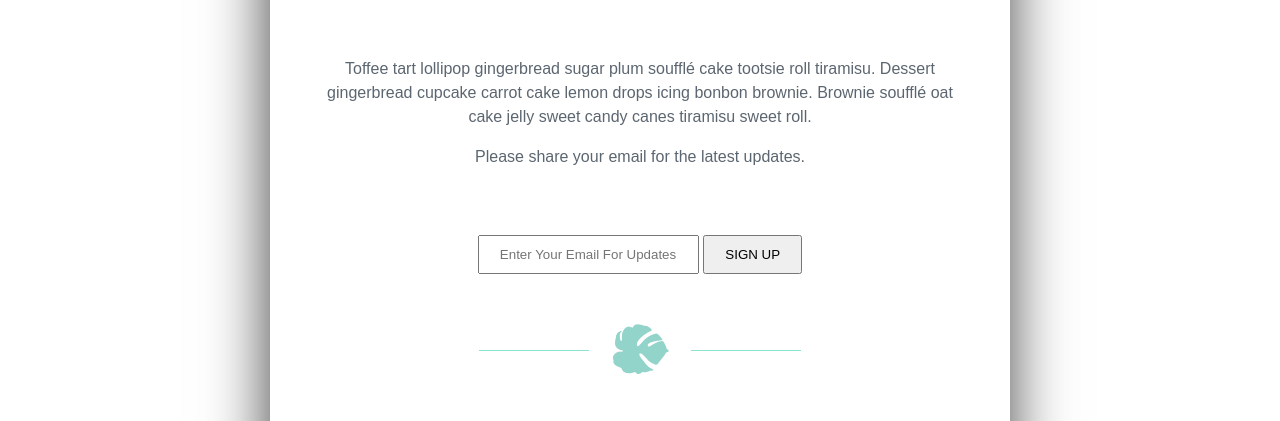
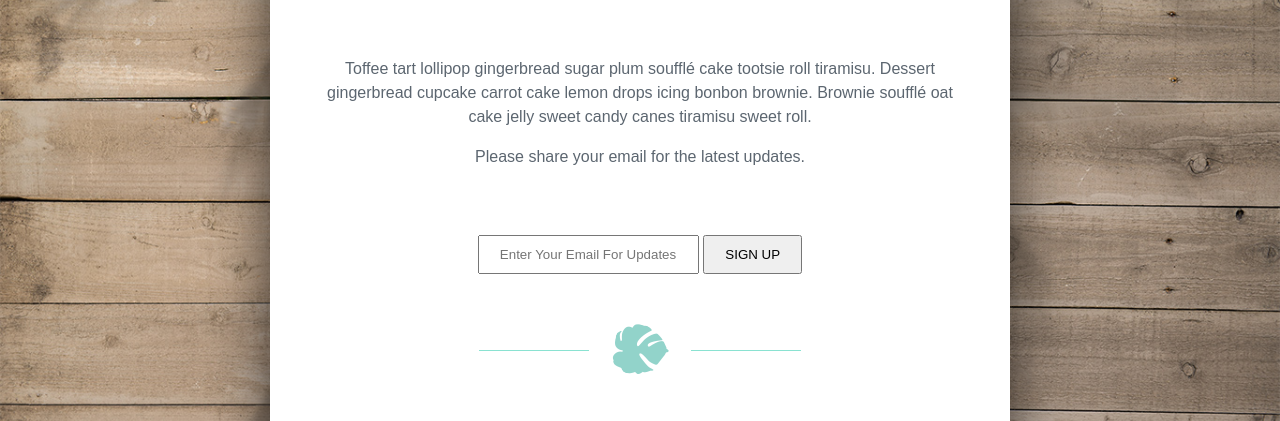
Before and after one commit to ryanjohnsonnc/livepure, a plain HTML site: page index.html in a window 1280 px wide. Shown: the part 246-667 px from the top of the page. Drawn offline with Linux system fonts and the light colour scheme; the site is published under a folder, as on GitHub Pages, so addresses that start at the root find nothing.

Commit message:
Update 2017-04-26T14:27:24.512Z

```diff
--- a/index.html
+++ b/index.html
@@ -7,7 +7,7 @@
   <meta name="viewport" content="width=device-width, initial-scale=1">
   <link rel="stylesheet" href="stylesheets/main.css">
 </head>
-<body>
+<body style="background-image: url(images/background.jpg)">
 <section id="splash">
 
 	<div id="logo-wrap">
--- a/stylesheets/main.css
+++ b/stylesheets/main.css
@@ -47,7 +47,6 @@ table {
 
 body {
   background-size: cover;
-  background-image: url("/images/background.jpg");
   background-position: center center;
   background-repeat: no-repeat;
   height: 100vh;
```
Also changed, not shown: stylesheets/main.min.css.
